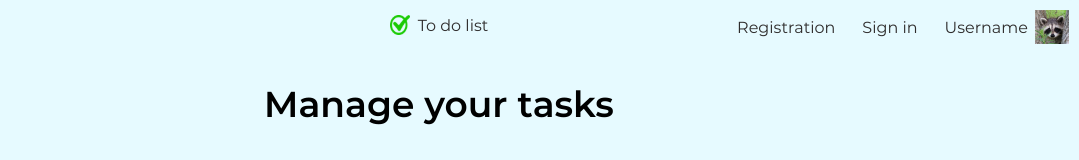
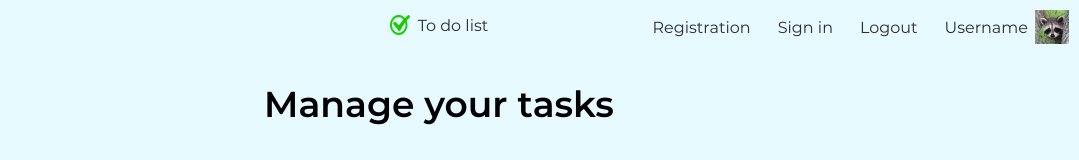
Before and after one commit to AliakseiHryhoryeu/To-do-list, a React (Create React App) app in the folder client/: page / in a window 1280 px wide. Shown: the top 160 px of the page, without its empty margins (201-1280 px from the left). Built offline with nearby package versions, Linux system fonts and the light colour scheme.

Commit message:
Update index.jsx

```diff
--- a/client/src/components/Header/index.jsx
+++ b/client/src/components/Header/index.jsx
@@ -36,10 +36,12 @@ const Header = ({ }) => {
                 <Link to="/auth" className="header__nav__link">Sign in</Link>
               </li>
               <li className="header__nav__item">
+                <Link to="/" className="header__nav__link">Logout</Link>
+              </li>
+              <li className="header__nav__item">
                 <Link to="/" className="header__nav__link">Username</Link>
                 <img src={userIcon} alt="userIcon" />
               </li>
-
             </ul>
           </nav>
 
```
